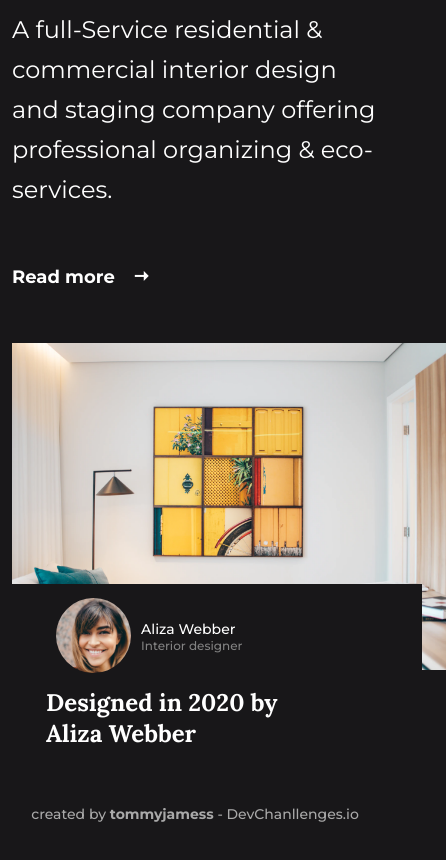
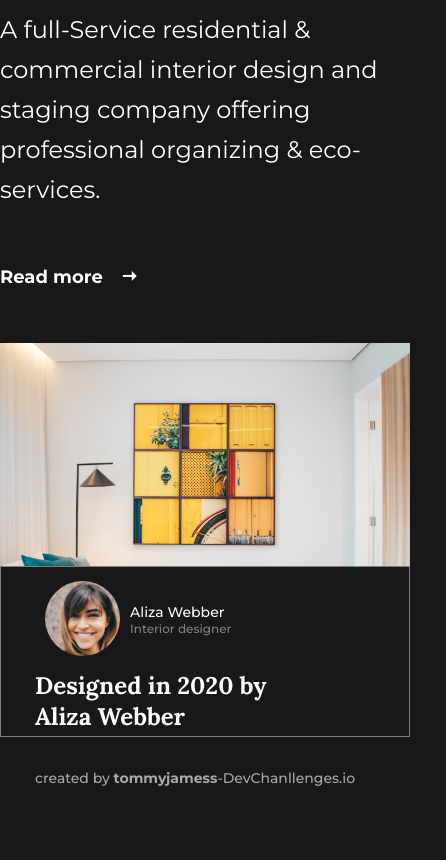
Before and after one commit to tomisinadigun/interior, a plain HTML site: page index.html in a window 390 px wide. Shown: the part 234-1094 px from the top of the page, 446 px wide, since content can reach past the window. After the commit the page ends 1053 px from the top, so only its background shows below. Drawn offline with nearby package versions, Linux system fonts and the light colour scheme.

Commit message:
fixed reponsiveness problems

```diff
--- a/index.html
+++ b/index.html
@@ -17,7 +17,7 @@
                     <li><a href="">Home</a></li>
                     <li><a href="">Collection</a></li>
                     <li><a href="">About</a></li>
-                    <li><a href="">Contact</a></li>
+                    <li><a href="">Contact</a></+li>
                 </ul>
                 <div>
                     <span class="mdi mdi-menu"></span>
@@ -51,7 +51,7 @@
             </div>
         </main>
         <footer>
-            <P>created by <span>tommyjamess</span> - DevChanllenges.io</P>
+            <div>created by <span>tommyjamess</span>-DevChanllenges.io</div>
         </footer>
     </div>
 </body>
--- a/styles/main.scss
+++ b/styles/main.scss
@@ -108,7 +108,6 @@ header {
     .content-picture {
         figure {
             img {
-                // max-width: 820px;
                 width: 100%;
                 z-index: 100;
             }
@@ -155,8 +154,8 @@ header {
 }
 
 footer {
-    padding: 52px 0px;
-    p {
+    padding: 32px 0px;
+    div {
         @include text-style($textSize:14px, $textWeight:500 , $fontFamily:$font-montserrat, $textColor:rgba(169, 169, 169, 1));
         text-align: center;
         span {
@@ -193,14 +192,22 @@ footer {
 @media screen and (max-width:600px) {
     body {
         .page{
-            padding: 0px 12px;
+            padding: 0px 0px;
         }
     }
     .content {
         .content-picture {
             .designer {
-                margin: -90px 24px 0px auto;
+                margin: -90px auto 0px auto;
+                border: 0.5px solid grey;
             }
         }
     }
+
+    footer {
+
+        width: 100%;
+        padding-inline: 0px;
+
+    }
 }
```
Also changed, not shown: styles/main.css, 1 other file.
